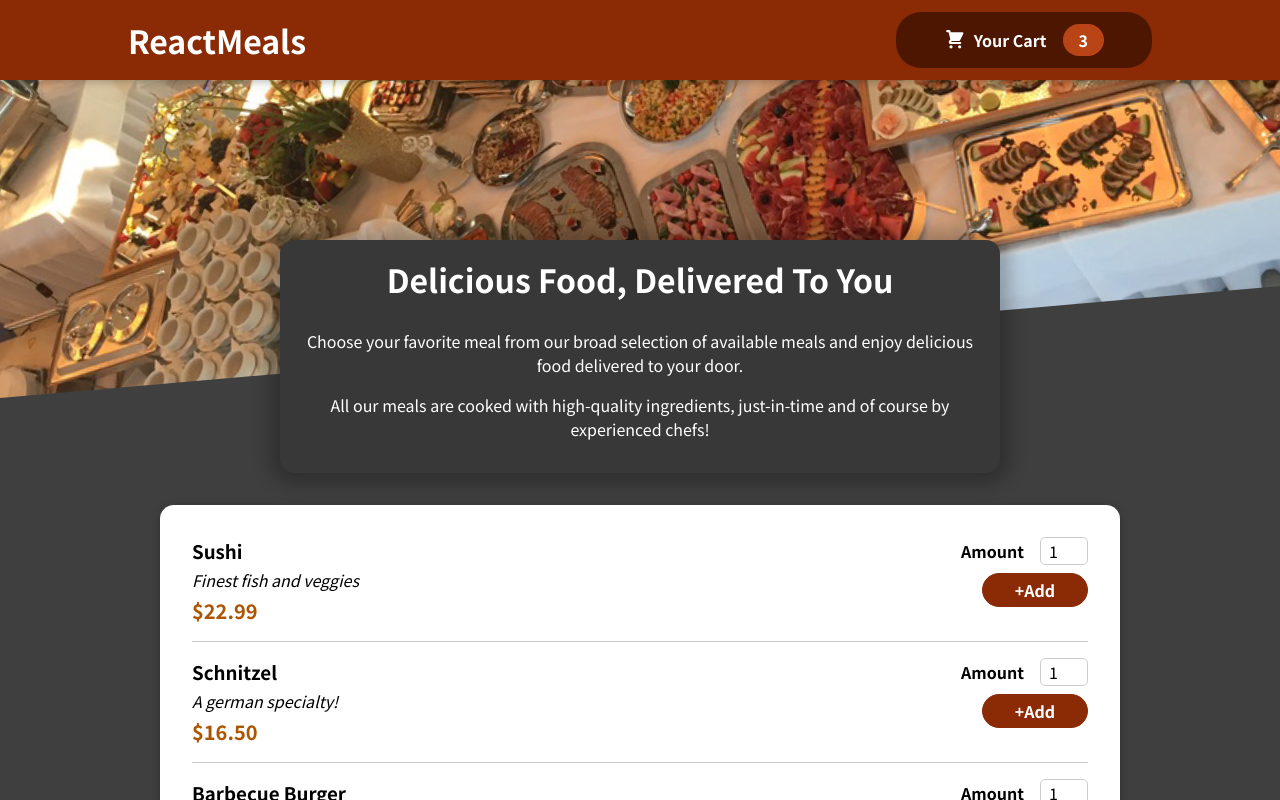
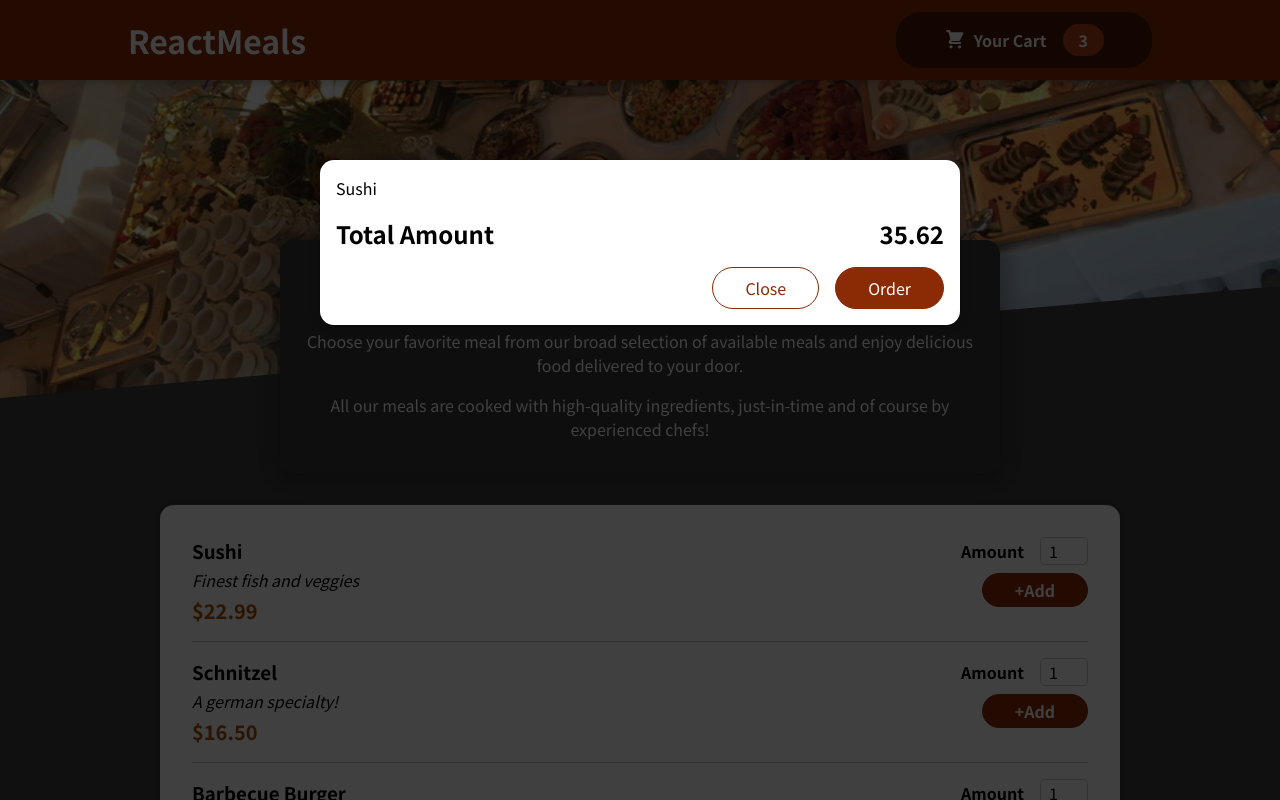
Before and after one commit to philsmirnoff/tutorial, a React (Create React App) app in the folder udemy/01-starting-project 5/: page / in a window 1280 px wide. Shown: the top 800 px of the page. Built offline with nearby package versions, Linux system fonts and the light colour scheme.

Commit message:
added pop up card

```diff
--- a/udemy/01-starting-project 5/src/App.js
+++ b/udemy/01-starting-project 5/src/App.js
@@ -1,17 +1,18 @@
 import { Fragment } from 'react';
 import Header from './components/Layout/Header';
 import Meals from './components/Meals/Meals';
+import Cart from './components/Cart/Cart';
 
 
 function App() {
   return (
     <Fragment>
+      <Cart />
       <Header />
       <main>
         <Meals />
       </main>
-
-    </Fragment>
+      </Fragment>
   );
 }
 
--- a/udemy/01-starting-project 5/src/components/Cart/Cart.js
+++ b/udemy/01-starting-project 5/src/components/Cart/Cart.js
@@ -3,7 +3,7 @@ import classes from './Cart.module.css';
 import Modal from '../UI/Modal';
 
 function Cart(props) {
-  const cartItems = <ul className={classes['cart-items']}>{[{id: 'c1', name: 'Sushi', amount: 2, price: 12.99}].map(item => <li>{item.name}</li>)}</ul>;
+  const cartItems = (<ul className={classes['cart-items']}>{[{id: 'c1', name: 'Sushi', amount: 2, price: 12.99}].map((item) => (<li>{item.name}</li>))}</ul>);
   return (
     <Modal>
       {cartItems}
--- a/udemy/01-starting-project 5/src/components/UI/Modal.js
+++ b/udemy/01-starting-project 5/src/components/UI/Modal.js
@@ -1,10 +1,10 @@
 import React from 'react'
 import classes from './Modal.module.css';
-import Fragment from 'react';
+import { Fragment } from 'react';
 import ReactDOM from 'react-dom';
 
 const Backdrop = props => {
-  return <div className={classes.backdrop} onClick={props.onCloseCart} />;
+  return <div className={classes.backdrop} />;
 };
 
 const ModalOverlay = props => {
```
Also changed, not shown: 1 other file (tests, documents, lock files or other folders).
